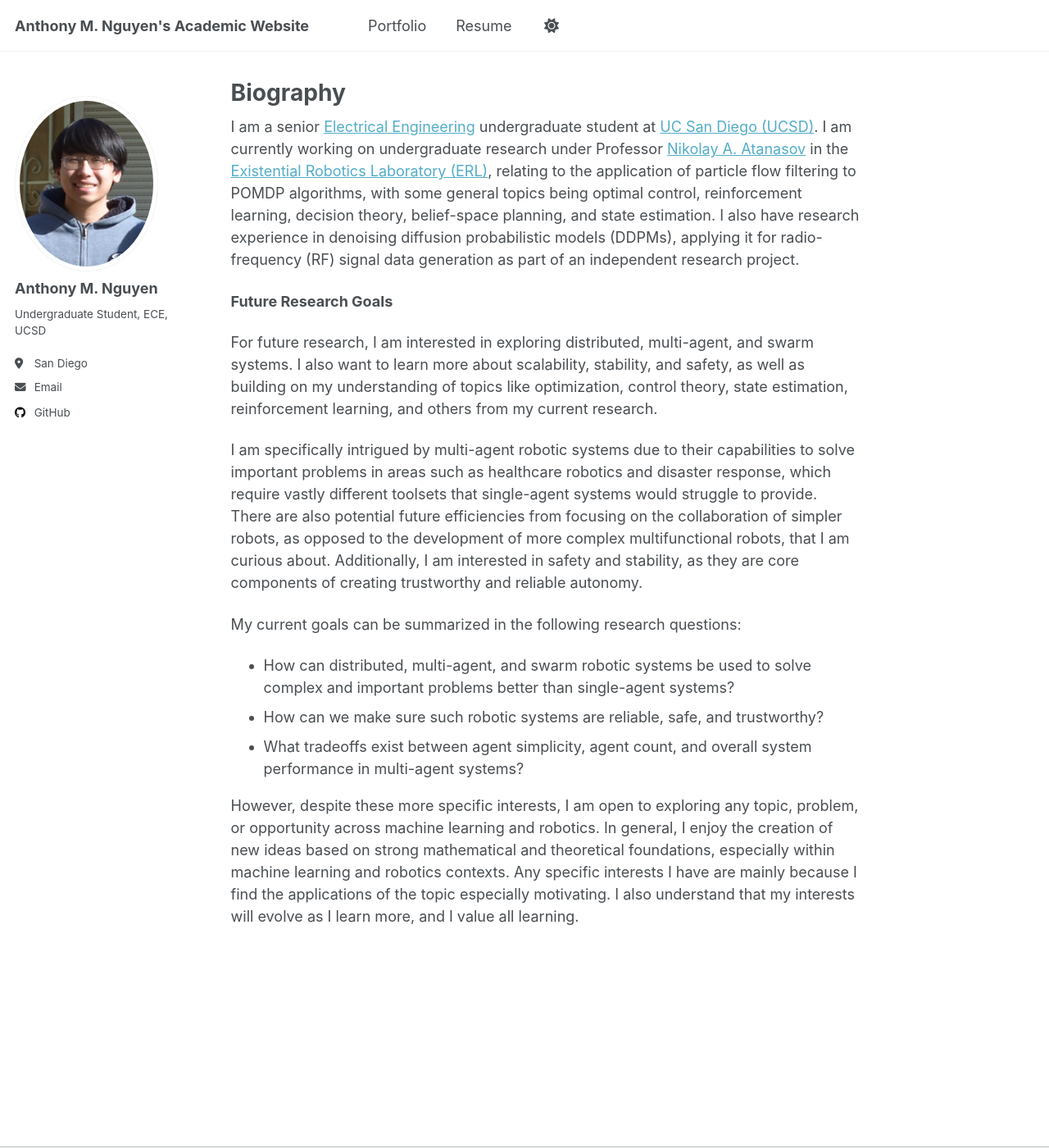
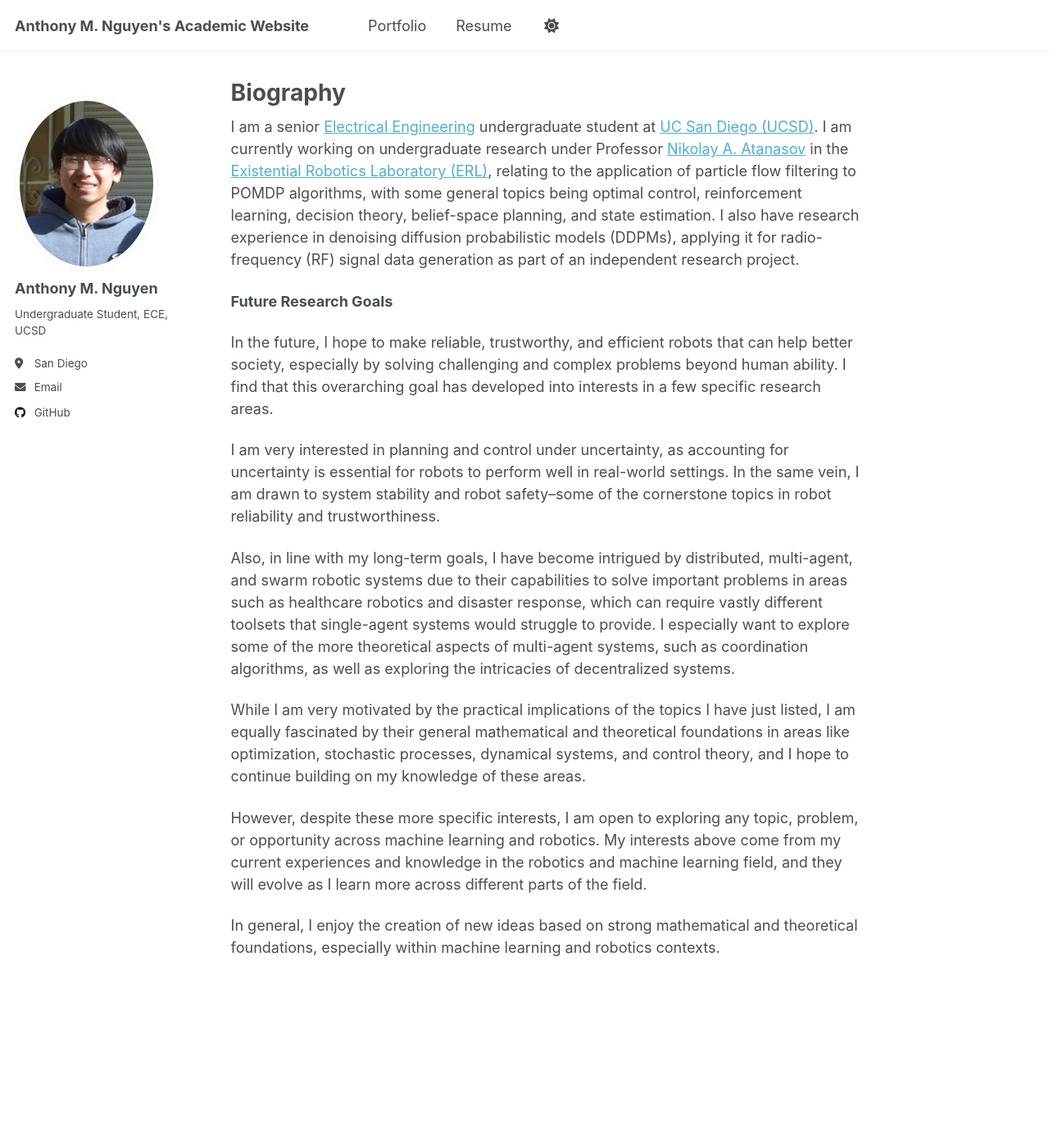
Before and after one commit to minhansd/minhansd.github.io, a Jekyll site: the page built from _pages/about.md, in a window 1280 px wide and 1400 px high. Shown: the whole window at 82% size. Built offline with Jekyll 4.4.1, drawn with Linux system fonts in a browser that asks for light colours; a script that is not in the unit is left out.

Commit message:
modified about me

```diff
--- a/_pages/about.md
+++ b/_pages/about.md
@@ -11,16 +11,17 @@ I am a senior [Electrical Engineering](https://ece.ucsd.edu/) undergraduate stud
 
 **Future Research Goals**
 
-For future research, I am interested in exploring distributed, multi-agent, and swarm systems.  I also want to learn more about scalability, stability, and safety, as well as building on my understanding of topics like optimization, control theory, state estimation, reinforcement learning, and others from my current research.
+In the future, I hope to make reliable, trustworthy, and efficient robots that can help better society, especially by solving challenging and complex problems beyond human ability.  I find that this overarching goal has developed into interests in a few specific research areas.
 
-I am specifically intrigued by multi-agent robotic systems due to their capabilities to solve important problems in areas such as healthcare robotics and disaster response, which require vastly different toolsets that single-agent systems would struggle to provide.  There are also potential future efficiencies from focusing on the collaboration of simpler robots, as opposed to the development of more complex multifunctional robots, that I am curious about.  Additionally, I am interested in safety and stability, as they are core components of creating trustworthy and reliable autonomy.
+I am very interested in planning and control under uncertainty, as accounting for uncertainty is essential for robots to perform well in real-world settings. In the same vein, I am drawn to system stability and robot safety–some of the cornerstone topics in robot reliability and trustworthiness.
 
-My current goals can be summarized in the following research questions:
-- How can distributed, multi-agent, and swarm robotic systems be used to solve complex and important problems better than single-agent systems?
-- How can we make sure such robotic systems are reliable, safe, and trustworthy?
-- What tradeoffs exist between agent simplicity, agent count, and overall system performance in multi-agent systems?
+Also, in line with my long-term goals, I have become intrigued by distributed, multi-agent, and swarm robotic systems due to their capabilities to solve important problems in areas such as healthcare robotics and disaster response, which can require vastly different toolsets that single-agent systems would struggle to provide.  I especially want to explore some of the more theoretical aspects of multi-agent systems, such as coordination algorithms, as well as exploring the intricacies of decentralized systems.
 
-However, despite these more specific interests, I am open to exploring any topic, problem, or opportunity across machine learning and robotics.  In general, I enjoy the creation of new ideas based on strong mathematical and theoretical foundations, especially within machine learning and robotics contexts. Any specific interests I have are mainly because I find the applications of the topic especially motivating. I also understand that my interests will evolve as I learn more, and I value all learning.
+While I am very motivated by the practical implications of the topics I have just listed, I am equally fascinated by their general mathematical and theoretical foundations in areas like optimization, stochastic processes, dynamical systems, and control theory, and I hope to continue building on my knowledge of these areas.
+
+However, despite these more specific interests, I am open to exploring any topic, problem, or opportunity across machine learning and robotics. My interests above come from my current experiences and knowledge in the robotics and machine learning field, and they will evolve as I learn more across different parts of the field.
+
+In general, I enjoy the creation of new ideas based on strong mathematical and theoretical foundations, especially within machine learning and robotics contexts.
 
 
 <!--
```
